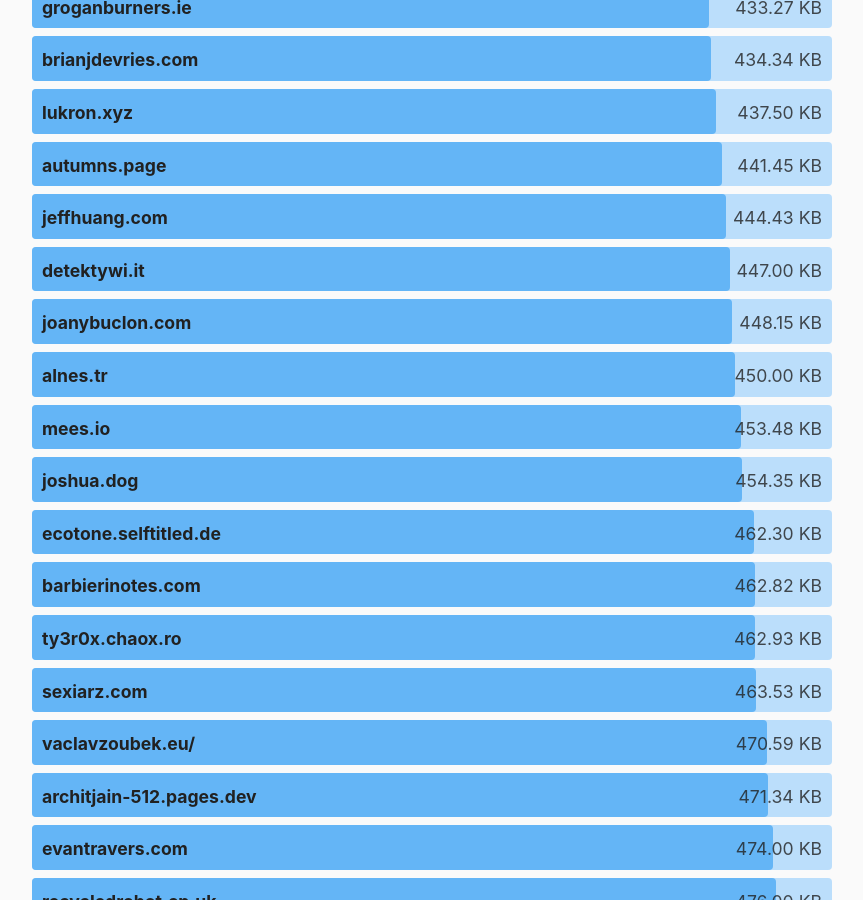
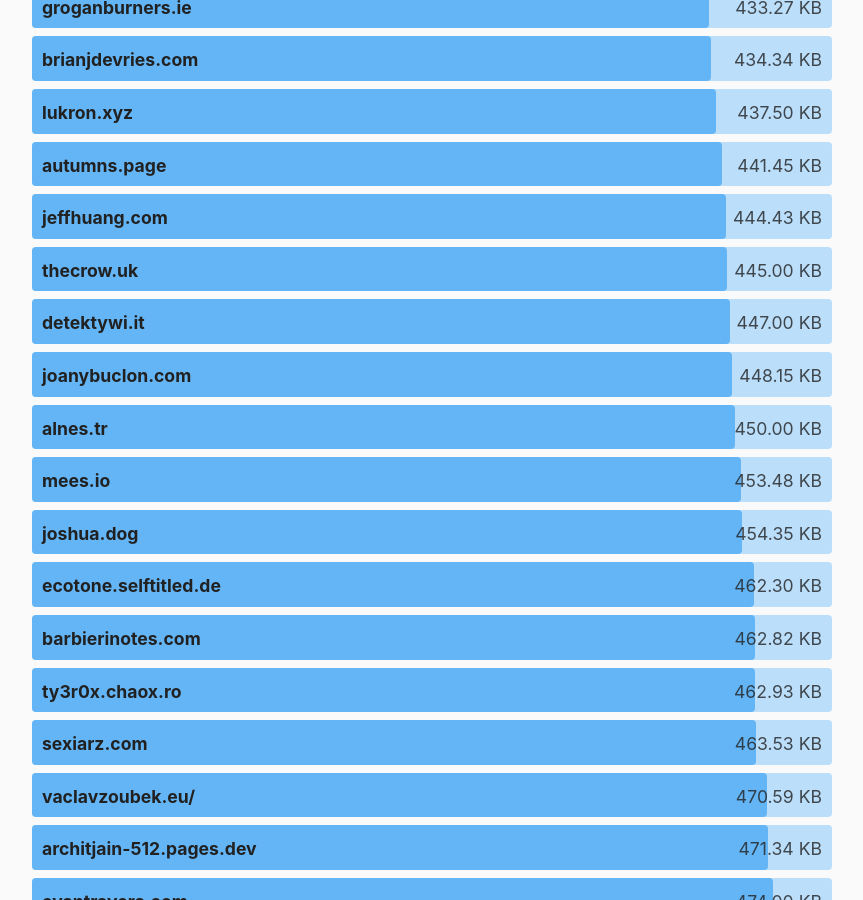
Before and after one commit to kevquirk/512kb.club, a Jekyll site: the page built from index.md, in a window 1280 px wide and 900 px high, scrolled down 45410 px. Shown: the whole window, without its empty margins (208-1071 px from the left). Built offline with Jekyll 4.4.1, drawn with Linux system fonts in a browser that asks for light colours.

Commit message:
Update sites.yml
Add thecrow.uk

```diff
--- a/_data/sites.yml
+++ b/_data/sites.yml
@@ -1,3 +1,8 @@
+- domain: thecrow.uk
+  url: https://thecrow.uk
+  size: 445
+  last_checked: 2025-07-27
+
 - domain: 0xedward.io
   url: https://0xedward.io/
   size: 41.02
```
